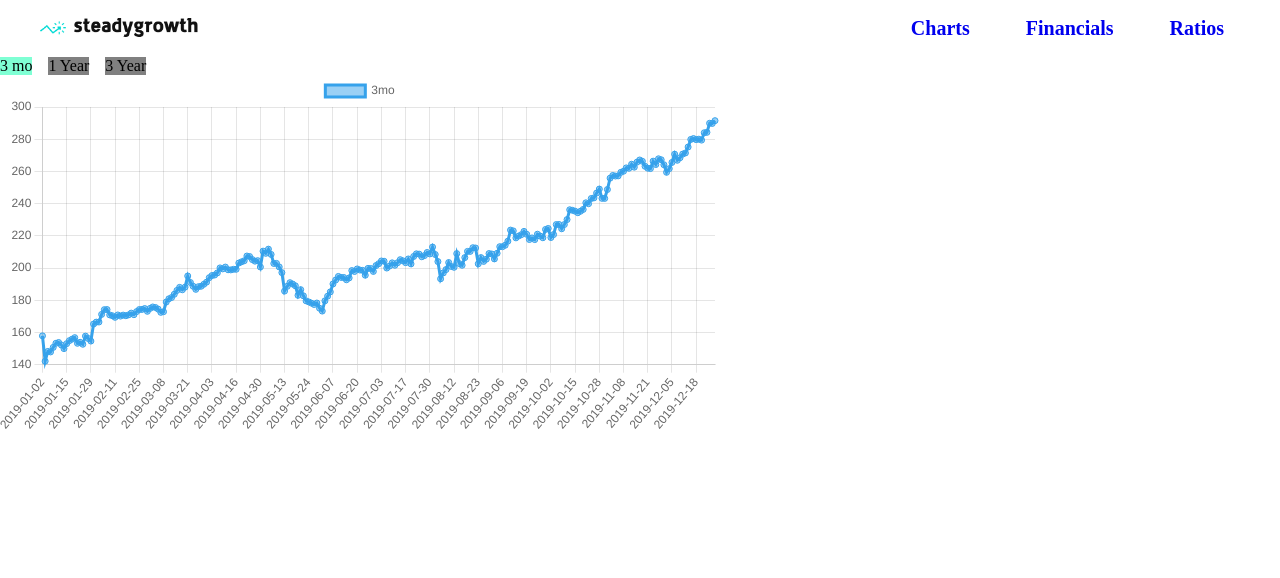
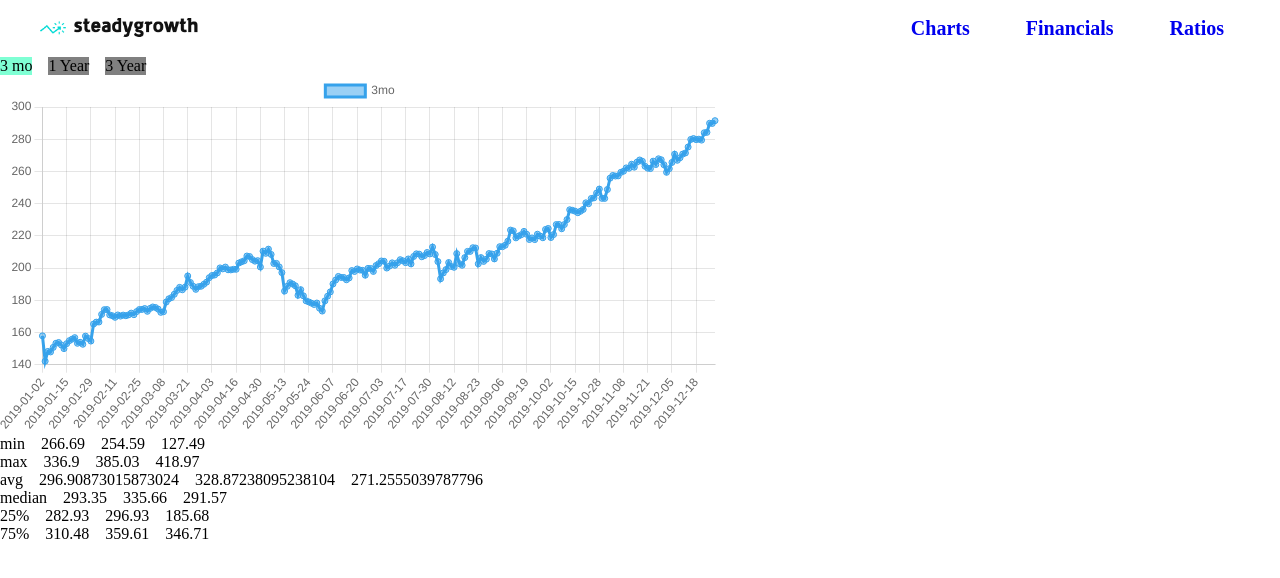
Before and after one commit to pasindu-gamarachchi/steadygrowth-client, a React (Create React App) app: page / in a window 1280 px wide. Shown: the top 578 px of the page. Built offline with nearby package versions, Linux system fonts and the light colour scheme.

Commit message:
summary table

```diff
--- a/src/App.js
+++ b/src/App.js
@@ -3,6 +3,7 @@ import Header from './components/Header/Header';
 import { BrowserRouter } from 'react-router-dom';
 import StockChart from './components/StockChart/StockChart';
 import ChartsTab from './components/ChartsTab/ChartsTab';
+import SummaryTable from './components/SummaryTable/SummaryTable';
 
 function App() {
   return (
@@ -10,6 +11,7 @@ function App() {
       <BrowserRouter>
         <Header/>
         <ChartsTab/>
+        <SummaryTable/>
       </BrowserRouter>
     </div>
   );
--- /dev/null
+++ b/src/components/SummaryCard/SummaryCard.js
@@ -0,0 +1,26 @@
+import React from 'react';
+import "./SummaryCard.scss"
+
+const SummaryCard = ({statsObj}) => {
+    const cleanNames = {
+        min: "min", max: "max", avg: "avg", median: "median", _25perc: "25%", _75perc: "75%"
+    }
+    return (
+        <div className='summaryCard'>
+            <div>
+                {cleanNames[statsObj.name]}
+            </div>
+            <div>
+                {statsObj['3mo']}
+            </div>
+            <div>
+                {statsObj['1y']}
+            </div>
+            <div>
+                {statsObj['3y']}
+            </div>
+        </div>
+    );
+};
+
+export default SummaryCard;
--- /dev/null
+++ b/src/components/SummaryCard/SummaryCard.scss
@@ -0,0 +1,5 @@
+
+.summaryCard{
+    display: flex;
+    gap: 1rem;
+}
--- /dev/null
+++ b/src/components/SummaryTable/SummaryTable.js
@@ -0,0 +1,92 @@
+import React from 'react';
+import SummaryCard from '../SummaryCard/SummaryCard';
+
+const SummaryTable = () => {
+
+    const oneYearData = {
+        "stdDev": 34.421128441989744,
+        "min": 254.59,
+        "max": 385.03,
+        "avg": 328.87238095238104,
+        "median": {
+          "close": 335.66,
+          "perc_rank": 0.50199203187251
+        },
+        "_25perc": {
+          "close": 296.93,
+          "perc_rank": 0.250996015936255
+        },
+        "_75perc": {
+          "close": 359.61,
+          "perc_rank": 0.7529880478087649
+        }
+      }
+    const threemonthData = {
+        "stdDev": 18.819682325478976,
+        "min": 266.69,
+        "max": 336.9,
+        "avg": 296.90873015873024,
+        "median": {
+          "close": 293.35,
+          "perc_rank": 0.5
+        },
+        "_25perc": {
+          "close": 282.93,
+          "perc_rank": 0.24193548387096772
+        },
+        "_75perc": {
+          "close": 310.48,
+          "perc_rank": 0.7580645161290323
+        }
+      }
+
+    const threeYearData = {
+        "stdDev": 83.3630765390232,
+        "min": 127.49,
+        "max": 418.97,
+        "avg": 271.2555039787796,
+        "median": {
+          "close": 291.57,
+          "perc_rank": 0.50066401062417
+        },
+        "_25perc": {
+          "close": 185.68,
+          "perc_rank": 0.249667994687915
+        },
+        "_75perc": {
+          "close": 346.71,
+          "perc_rank": 0.750332005312085
+        }
+      }
+
+    const minData = {"name": "min", "3mo": threemonthData.min, "1y": oneYearData.min, "3y": threeYearData.min}
+
+    const assembleData = (threeMonth, oneYear, threeYear, stat, isNested=false)=>{
+        const statObj = {
+            name: stat,
+            "3mo": isNested? threeMonth[stat]["close"]: threeMonth[stat] ,
+            "1y":  isNested? oneYear[stat]["close"]: oneYear[stat] ,
+            "3y":  isNested? threeYear[stat]["close"]: threeYear[stat]
+
+        }
+        console.log(`StatObj --> ${statObj}`);
+        return statObj;
+
+    }
+
+    return (
+        <div>
+            <div>
+                <SummaryCard statsObj={assembleData(threemonthData, oneYearData, threeYearData, "min")}/>
+                <SummaryCard statsObj={assembleData(threemonthData, oneYearData, threeYearData, "max")}/>
+                <SummaryCard statsObj={assembleData(threemonthData, oneYearData, threeYearData, "avg")}/>
+                <SummaryCard statsObj={assembleData(threemonthData, oneYearData, threeYearData, "median", true)}/>
+                <SummaryCard statsObj={assembleData(threemonthData, oneYearData, threeYearData, "_25perc", true)}/>
+                <SummaryCard statsObj={assembleData(threemonthData, oneYearData, threeYearData, "_75perc", true)}/>
+
+            </div>
+        </div>
+    );
+};
+
+export default SummaryTable;
```
Also changed, not shown: src/components/SummaryTable/SummaryTable.scss (added).
